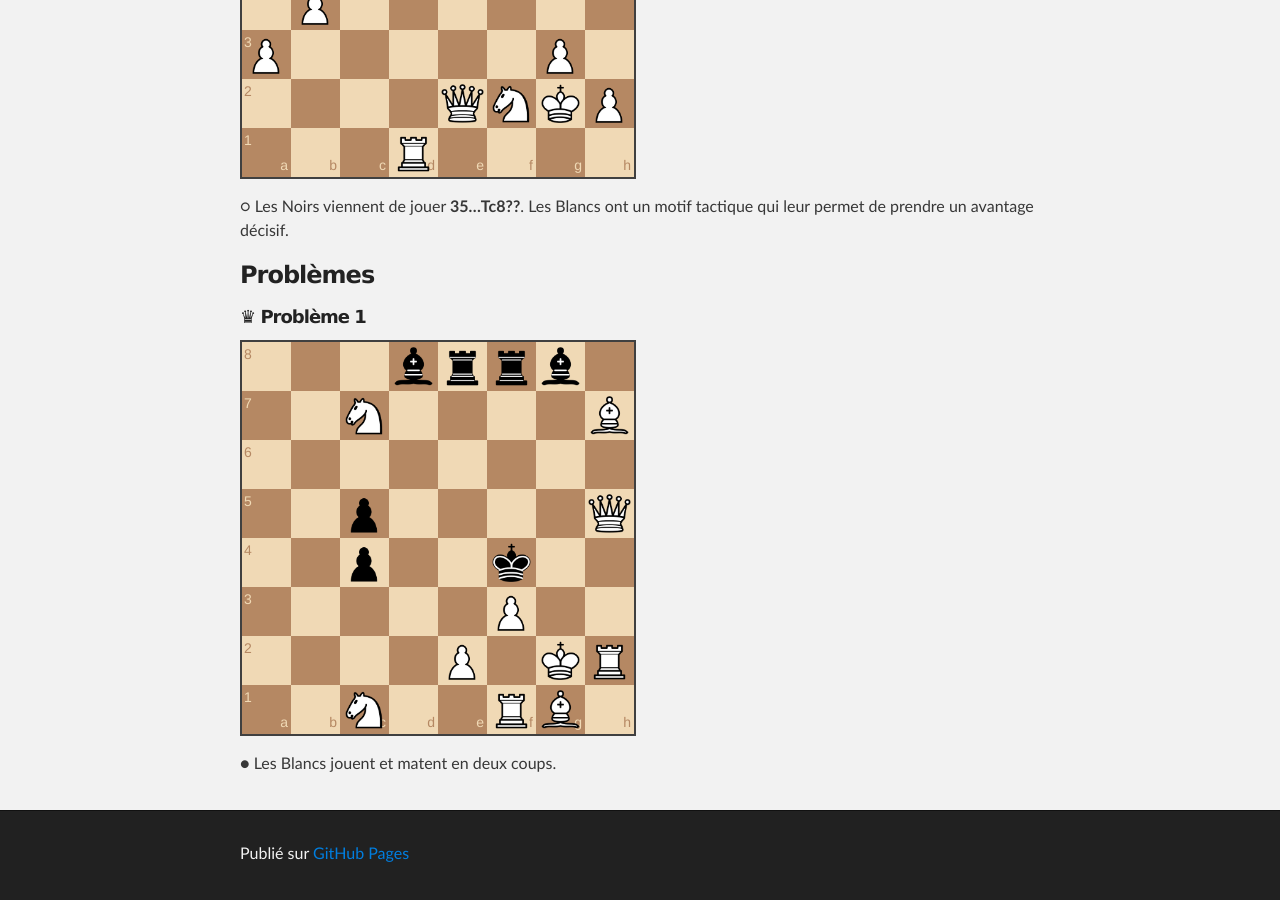
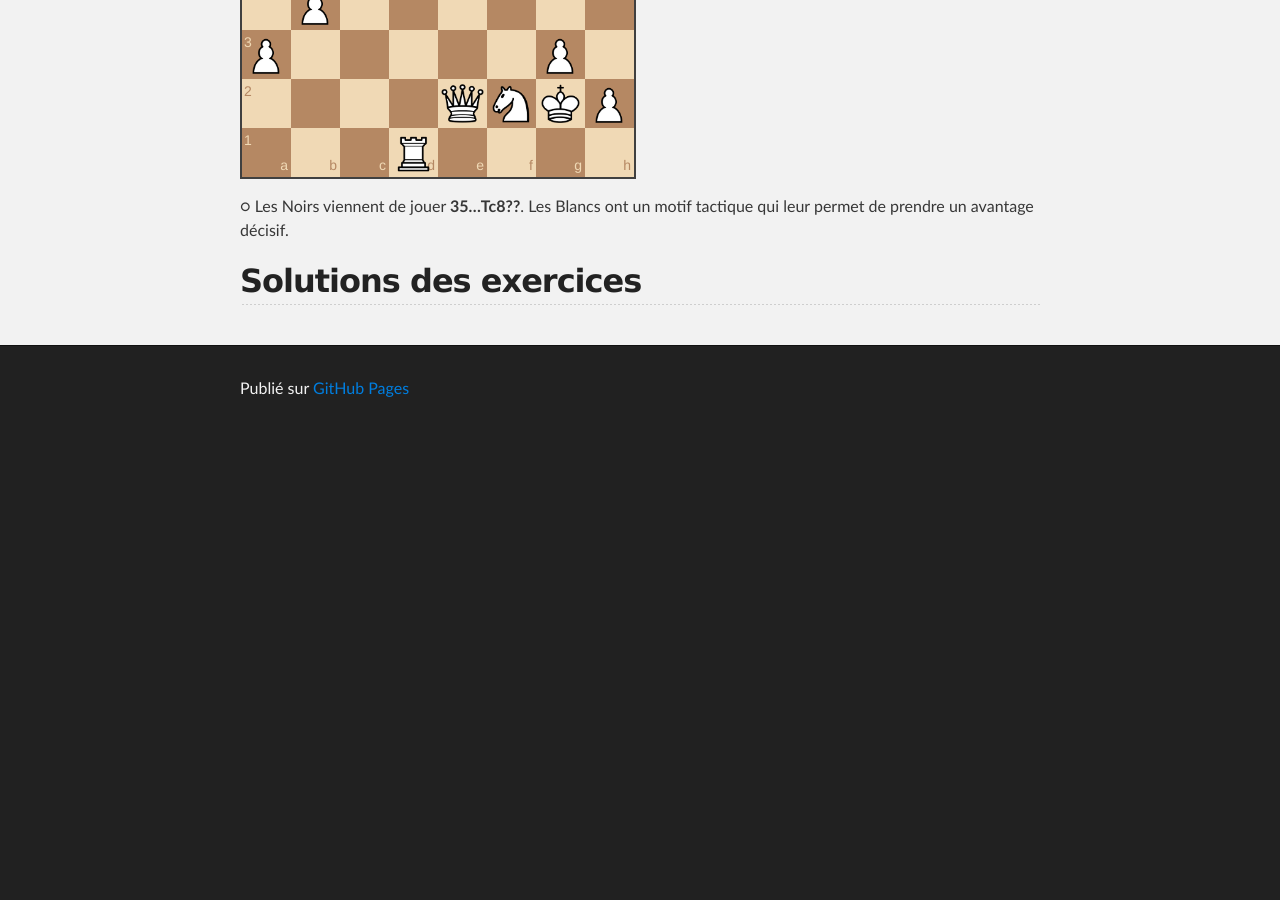
Before and after one commit to echiquier-villeneuve-tolosane/echiquier-villeneuve-tolosane.github.io, a Jekyll site: the page built from exercices.md, in a window 1280 px wide and 900 px high, scrolled down 14798 px. Built offline with Jekyll 4.4.1, drawn with Linux system fonts in a browser that asks for light colours; nearby versions of some CDN libraries; after the commit the page ends 15233 px from its top, so only the background shows below that.

Commit message:
Updated exercices.md

```diff
--- a/exercices.md
+++ b/exercices.md
@@ -223,10 +223,5 @@ _Coupe J.-C. Loubatière, ronde 3 (2013/10/06)_
 &#9675; Les Noirs viennent de jouer **35...Tc8??**. Les Blancs ont un motif tactique qui leur permet de prendre un avantage décisif.
 
 
-###Problèmes
 
-##### &#9819; Problème 1
-
-`3brrb1/2N4B/8/2p4Q/2p2k2/5P2/4P1KR/2N2RB1 w - - 0 1`
-
-&#9679; Les Blancs jouent et matent en deux coups.
+## Solutions des exercices
```
